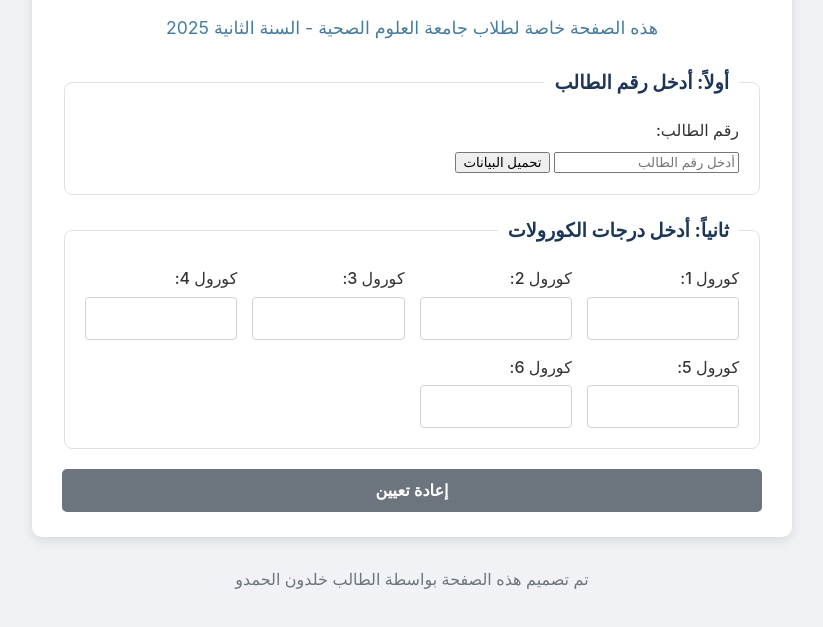
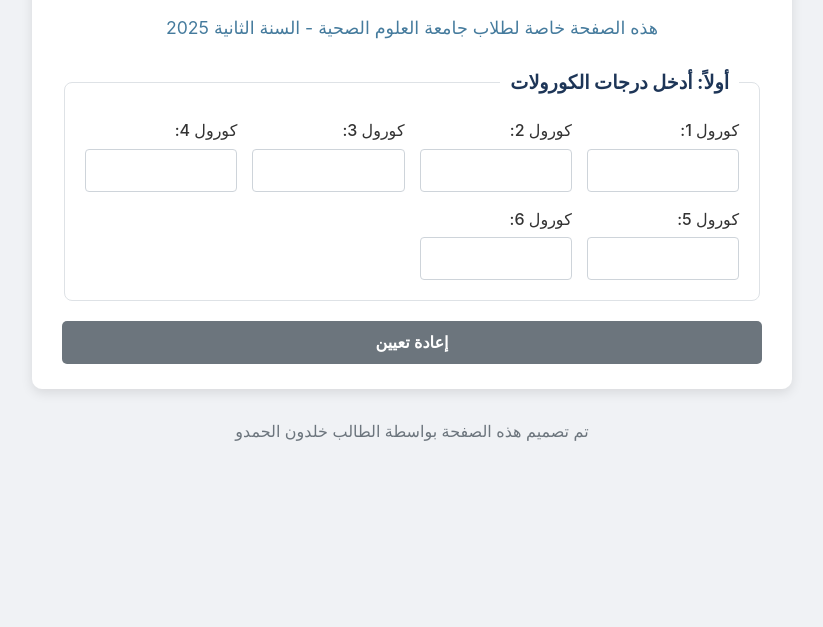
Before and after one commit to designkraaft/student-grades-app, a plain HTML site: page index.html in a window 1280 px wide. Shown: the part 121-748 px from the top of the page, without its empty margins (228-1051 px from the left). Drawn offline with Linux system fonts and the light colour scheme.

Commit message:
Update index.html

```diff
--- a/index.html
+++ b/index.html
@@ -13,16 +13,7 @@
 
         <div class="calculator-body">
             <fieldset>
-                <legend>أولاً: أدخل رقم الطالب</legend>
-                <div class="input-group">
-                    <label for="studentId">رقم الطالب:</label>
-                    <input type="text" id="studentId" class="grade-input" placeholder="أدخل رقم الطالب">
-                    <button id="loadBtn">تحميل البيانات</button>
-                </div>
-            </fieldset>
-
-            <fieldset>
-                <legend>ثانياً: أدخل درجات الكورولات</legend>
+                <legend>أولاً: أدخل درجات الكورولات</legend>
                 <div class="grades-grid">
                     <div class="input-group">
                         <label for="coro1">كورول 1:</label>
@@ -54,7 +45,7 @@
             <div id="coroResult" class="result-section"></div>
 
             <fieldset id="finalExamSection" class="hidden">
-                <legend>ثالثاً: أدخل درجة الفاينال</legend>
+                <legend>ثانياً: أدخل درجة الفاينال</legend>
                 <div class="input-group">
                     <label for="finalGrade">درجة الفاينال:</label>
                     <input type="number" id="finalGrade" min="0" max="100" class="grade-input">
@@ -64,7 +55,7 @@
             <div id="finalResult" class="result-section"></div>
 
             <fieldset id="buttonlemaExamSection" class="hidden">
-                <legend>رابعاً: أدخل درجة البوتونليما</legend>
+                <legend>ثالثاً: أدخل درجة البوتونليما</legend>
                 <div class="input-group">
                     <label for="buttonlemaGrade">درجة البوتونليما:</label>
                     <input type="number" id="buttonlemaGrade" min="0" max="100" class="grade-input">
```
